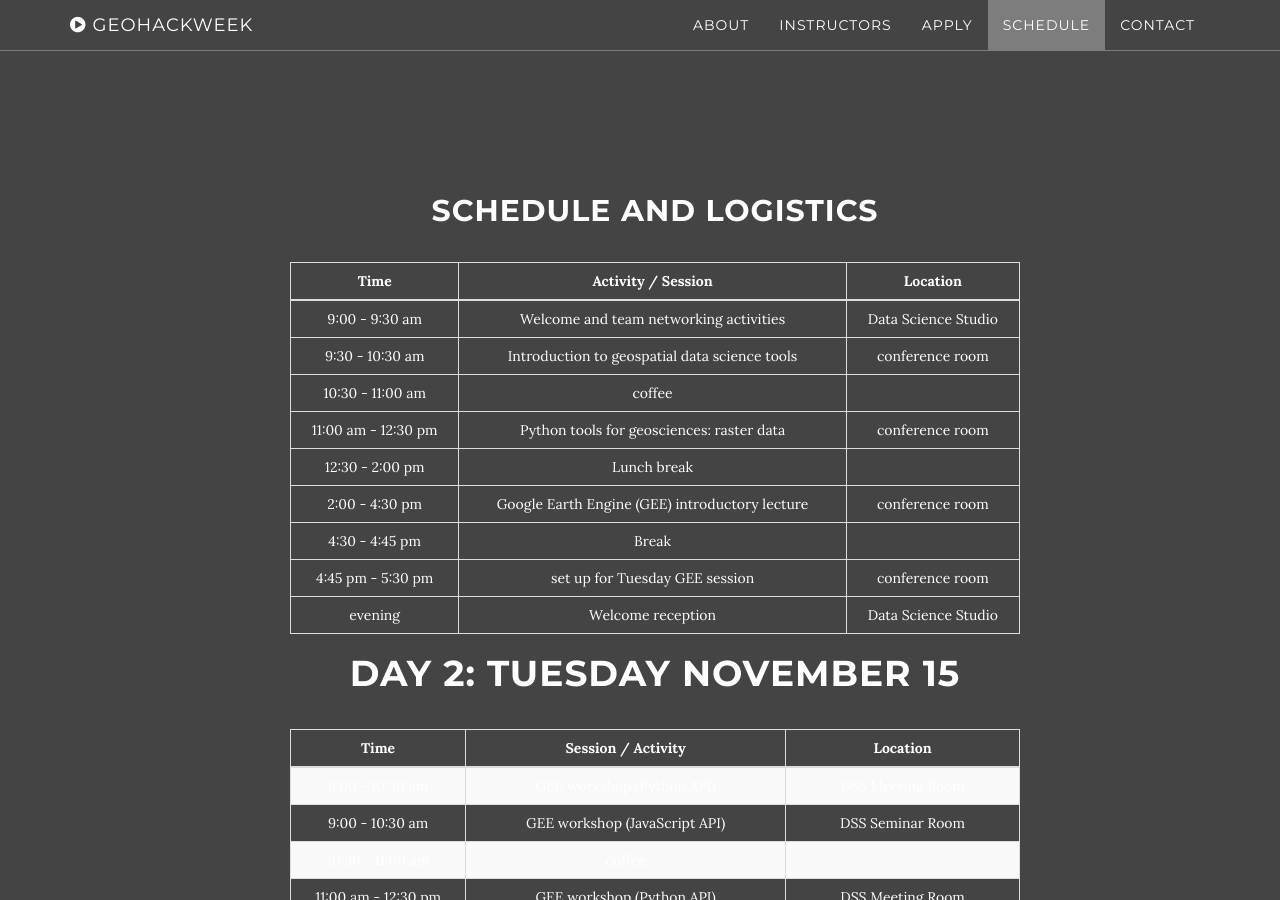
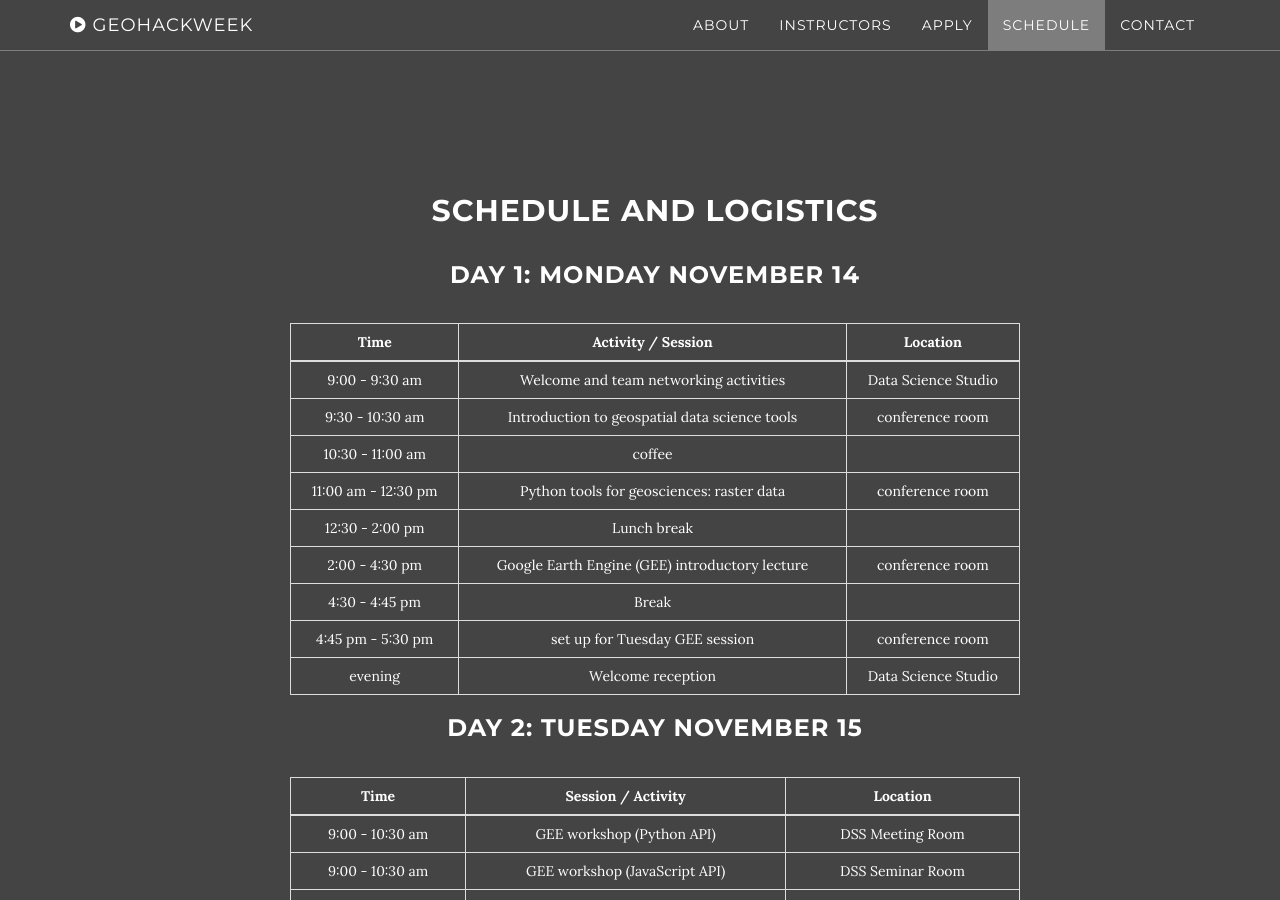
Before and after one commit to geohackweek/geohackweek.github.io, a Jekyll site: the page built from index.html, in a window 1280 px wide and 900 px high, scrolled down 3168 px. Built offline with Jekyll 4.4.1, drawn with Linux system fonts in a browser that asks for light colours.

Commit message:
fix table

```diff
--- a/_includes/schedule.html
+++ b/_includes/schedule.html
@@ -3,7 +3,7 @@
         <div class="container">
             <div class="col-lg-8 col-lg-offset-2">
                 <h2>Schedule and Logistics</h2>
-
+                <h3><a id="DAY_1_Monday_November_14"></a>DAY 1: Monday November 14</h3>
                 <table class="table table-bordered">
                     <thead>
                         <tr>
@@ -60,8 +60,8 @@
                         </tr>
                     </tbody>
                 </table>
-                <h1><a id="DAY_2_Tuesday_November_15_18"></a>DAY 2: Tuesday November 15</h1>
-                <table class="table table-striped table-bordered">
+                <h3><a id="DAY_2_Tuesday_November_15_18"></a>DAY 2: Tuesday November 15</h3>
+                <table class="table table-bordered">
                     <thead>
                         <tr>
                             <th style="text-align:center">Time</th>
@@ -112,8 +112,8 @@
                         </tr>
                     </tbody>
                 </table>
-                <h1><a id="DAY_3_Wednesday_November_16_31"></a>DAY 3: Wednesday November 16</h1>
-                <table class="table table-striped table-bordered">
+                <h3><a id="DAY_3_Wednesday_November_16_31"></a>DAY 3: Wednesday November 16</h3>
+                <table class="table table-bordered">
                     <thead>
                         <tr>
                             <th style="text-align:center">Time</th>
@@ -159,8 +159,8 @@
                         </tr>
                     </tbody>
                 </table>
-                <h1><a id="DAY_4_Thursday_November_17_43"></a>DAY 4: Thursday November 17</h1>
-                <table class="table table-striped table-bordered">
+                <h3><a id="DAY_4_Thursday_November_17_43"></a>DAY 4: Thursday November 17</h3>
+                <table class="table table-bordered">
                     <thead>
                         <tr>
                             <th style="text-align:center">Time</th>
@@ -206,8 +206,8 @@
                         </tr>
                     </tbody>
                 </table>
-                <h1><a id="Friday_November_18_55"></a>Friday November 18</h1>
-                <table class="table table-striped table-bordered">
+                <h3><a id="Friday_November_18_55"></a>Friday November 18</h3>
+                <table class="table table-bordered">
                     <thead>
                         <tr>
                             <th style="text-align:center">Time</th>
@@ -245,8 +245,8 @@
                 </table>
 
 
-                <h3>Visit our wiki page for more details on schedule and logistics</h3>
-                <h3><a href="https://github.com/geohackweek/geohackweek.github.io/wiki" class="btn btn-default btn-lg">Geohackweek wiki</a></h3>
+                <h2>Visit our wiki page for more details on schedule and logistics</h2>
+                <h2><a href="https://github.com/geohackweek/geohackweek.github.io/wiki" class="btn btn-default btn-lg">Geohackweek wiki</a></h2>
             </div>
         </div>
    </section>
```
